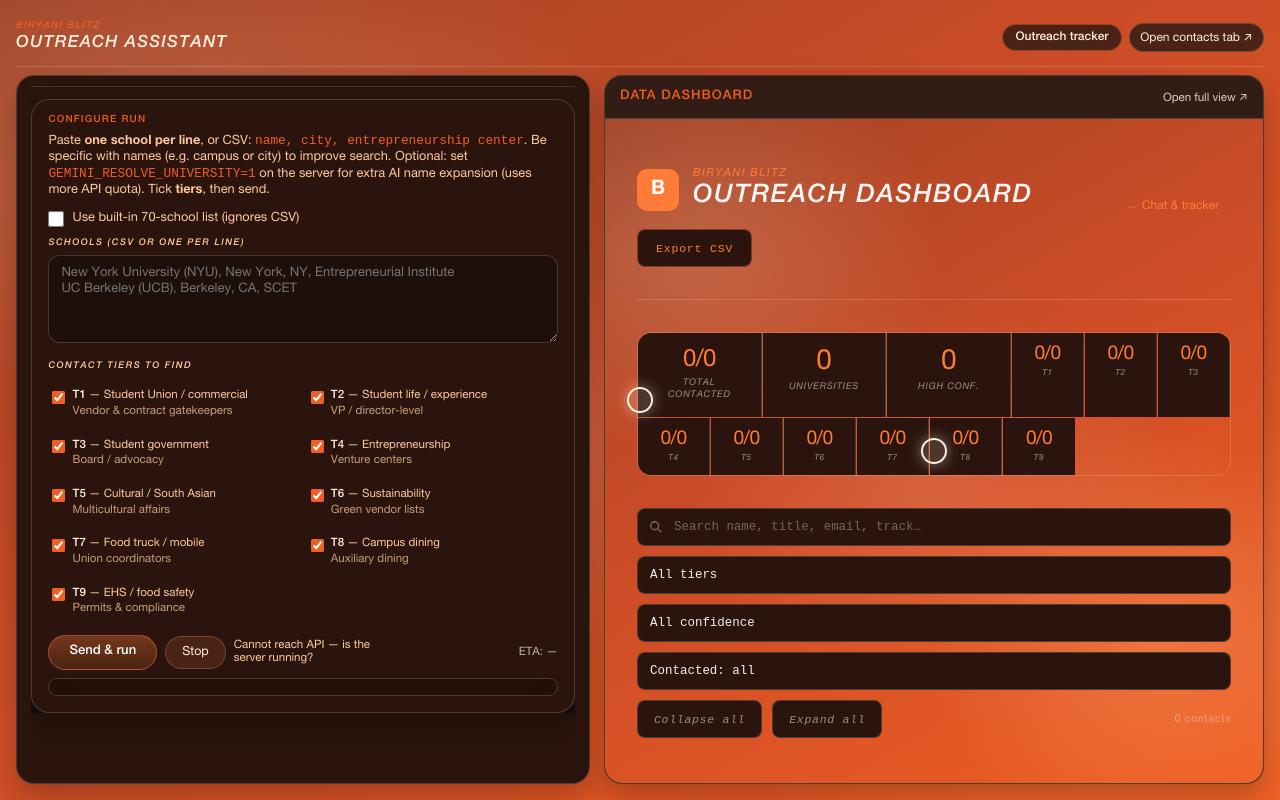
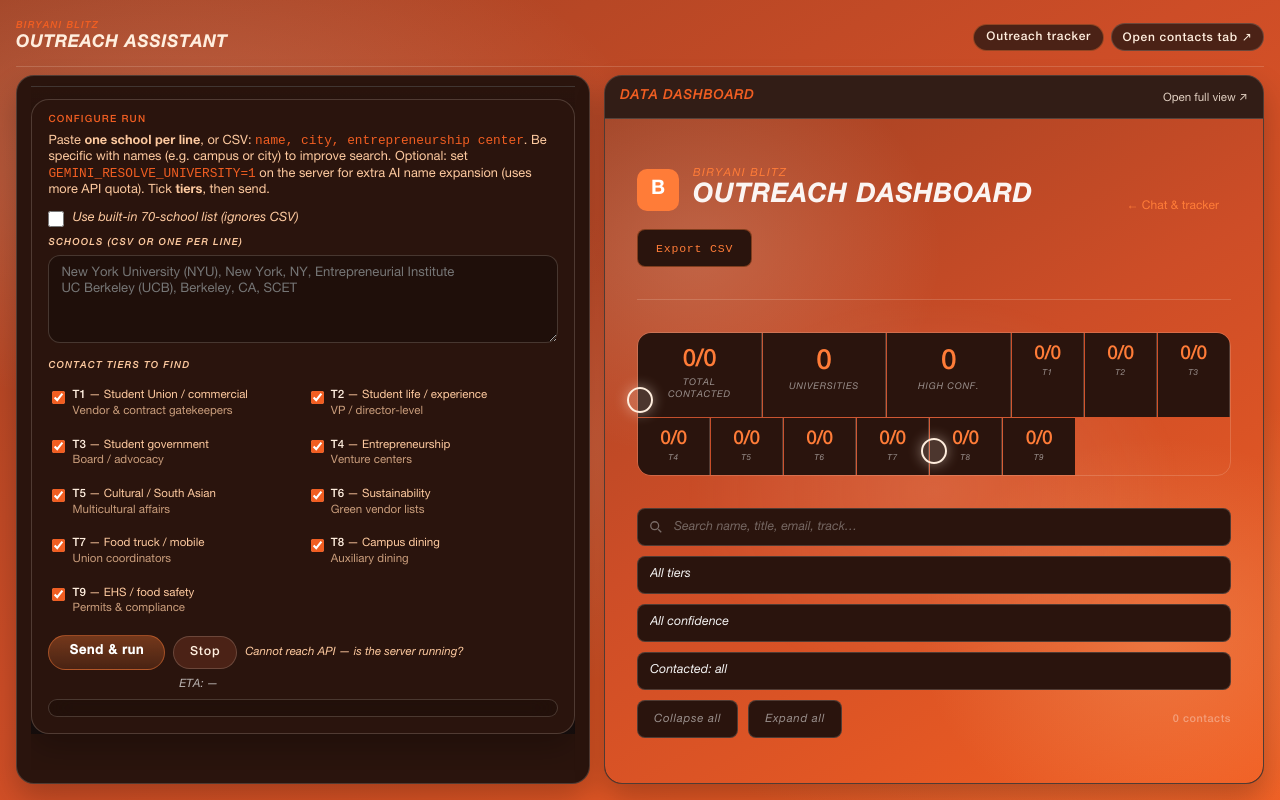
Before and after one commit to nealtheseal108/biryani-blitz-outreach, a website: page public/index.html in a window 1280 px wide. Drawn offline with Linux system fonts and the light colour scheme; no server answers.

Commit message:
Lean typography toward Ex/ExO/CnO style across UI
Add explicit Ex, ExO, and CnO font aliases from shipped LT Pro files and apply them widely to headings, labels, controls, and dashboard table text with italicized expanded/condensed emphasis.

```diff
--- a/public/contacts.html
+++ b/public/contacts.html
@@ -504,14 +504,23 @@
     background: radial-gradient(ellipse 45% 35% at 50% 55%, rgba(255, 238, 222, 0.12), transparent 70%);
   }
   h1, .uni-name {
+    font-family: var(--font-exo);
     font-style: italic;
     letter-spacing: 0.06em;
     text-transform: uppercase;
     font-stretch: expanded;
   }
   h1 span, .stat-label, .filter-btn {
+    font-family: var(--font-cno);
     font-style: italic;
     font-stretch: condensed;
+  }
+  .stat-num, .results-count, .uni-count, .track-badge, .tier-pill {
+    font-family: var(--font-ex);
+  }
+  input[type="search"], select, th, td, .copy-email-btn {
+    font-family: var(--font-cno);
+    font-style: italic;
   }
   .stat-cell, .university-header, .contacts-wrap, input[type="search"], select, .filter-btn, .export-btn {
     backdrop-filter: none !important;
--- a/public/css/theme.css
+++ b/public/css/theme.css
@@ -52,9 +52,37 @@
   font-display: swap;
 }
 
+/* Style aliases so UI can intentionally lean Ex/ExO/CnO-like via stretch+italic */
+@font-face {
+  font-family: "BB Ex";
+  font-weight: 500;
+  font-style: normal;
+  src: url("/fonts/HelveticaNeueLTPro-Md.otf") format("opentype");
+  font-display: swap;
+}
+
+@font-face {
+  font-family: "BB ExO";
+  font-weight: 500;
+  font-style: italic;
+  src: url("/fonts/HelveticaNeueLTPro-MdIt.otf") format("opentype");
+  font-display: swap;
+}
+
+@font-face {
+  font-family: "BB CnO";
+  font-weight: 400;
+  font-style: italic;
+  src: url("/fonts/HelveticaNeueLTPro-It.otf") format("opentype");
+  font-display: swap;
+}
+
 :root {
   --font: "Helvetica Neue LT Pro", "Helvetica Neue", -apple-system, BlinkMacSystemFont,
     "Segoe UI", sans-serif;
+  --font-ex: "BB Ex", "Helvetica Neue LT Pro", "Helvetica Neue", sans-serif;
+  --font-exo: "BB ExO", "Helvetica Neue LT Pro", "Helvetica Neue", sans-serif;
+  --font-cno: "BB CnO", "Helvetica Neue LT Pro", "Helvetica Neue", sans-serif;
   --bb-0: #ffeede;
   --bb-1: #fdc99f;
   --bb-2: #faad75;
--- a/public/index.html
+++ b/public/index.html
@@ -506,6 +506,7 @@
     }
     header h1,
     .modal-header h2 {
+      font-family: var(--font-exo);
       font-style: italic;
       letter-spacing: 0.07em;
       text-transform: uppercase;
@@ -513,9 +514,25 @@
     }
     header h1 span,
     label.field {
+      font-family: var(--font-cno);
       font-style: italic;
       font-stretch: condensed;
       letter-spacing: 0.16em;
+    }
+    .data-head h2,
+    .status,
+    .eta-status,
+    .toggle,
+    .tracker-name,
+    .tracker-row select {
+      font-family: var(--font-cno);
+      font-style: italic;
+    }
+    .actions button,
+    .nav-btn,
+    header nav a {
+      font-family: var(--font-ex);
+      letter-spacing: 0.06em;
     }
     .request-pane, .data-pane, .panel, .composer-inner, .modal-glass {
       background: #2a140d !important;
```
